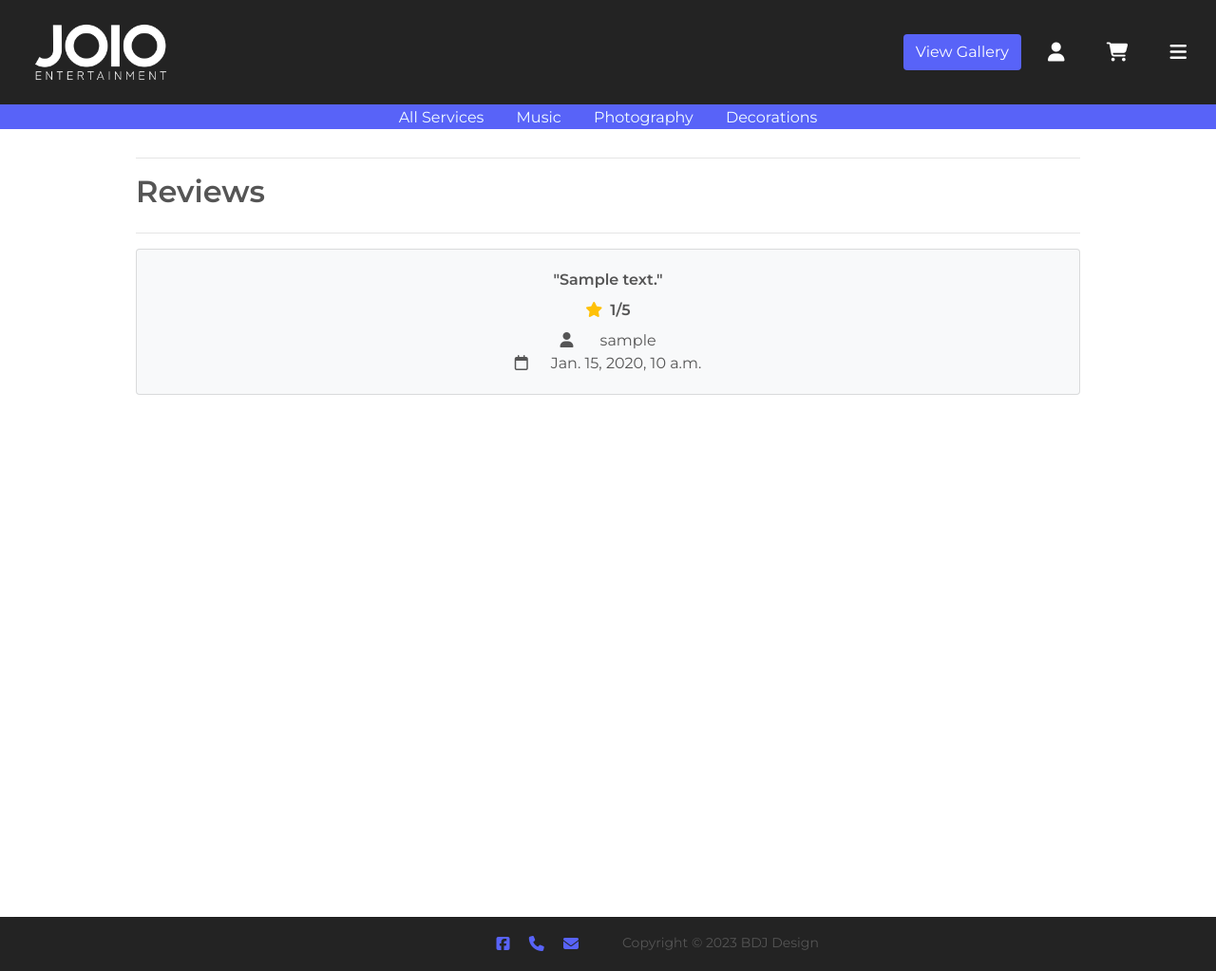
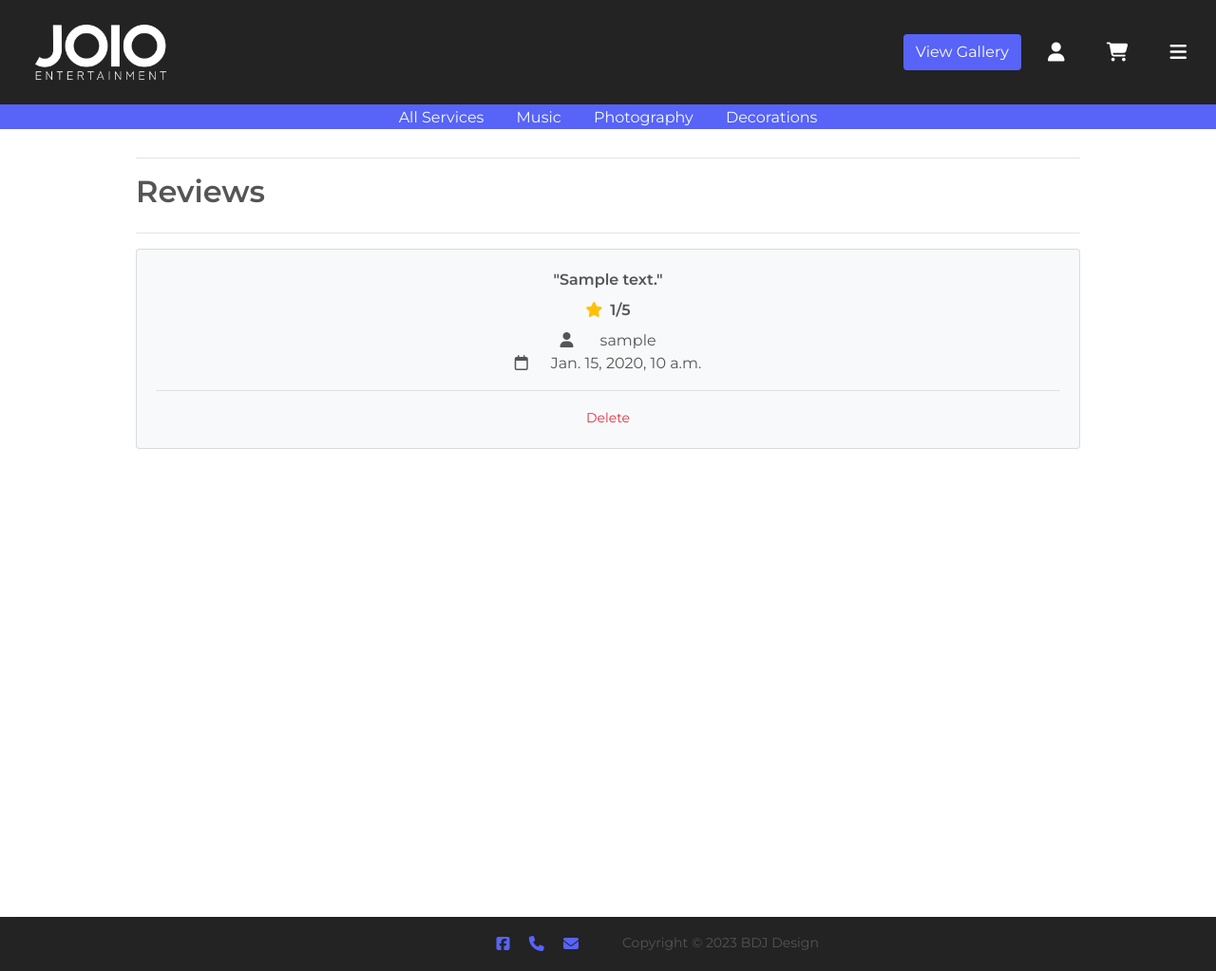
Before and after one commit to danielj314/joio-entertainment, a Django app: page /reviews/ in a window 1280 px wide. Shown: the whole page at 95% size. Run offline with Django 3.2, Linux system fonts and the light colour scheme; a user stored in the database is signed in; tables that the repository leaves empty hold one stand-in row (values such as "Sample post"); some libraries are stand-ins or nearby versions.

Commit message:
Added ability to delete reviews

```diff
--- a/reviews/templates/reviews/reviews.html
+++ b/reviews/templates/reviews/reviews.html
@@ -34,6 +34,13 @@
       <div class="font-weight-bold mb-2"><i class="fa-solid fa-star mr-2 text-warning"></i>{{ review.review_rating }}/5</div>
       <div><i class="fa-solid fa-user mr-4"></i> {{ review.review_author }}</div>
       <div><i class="fa-regular fa-calendar mr-4"></i>{{ review.review_date }}</div>
+      <hr>
+      {% if request.user == review.review_author or request.user.is_superuser %}
+                        <small>
+                            <!-- <a href="">Edit</a> |  -->
+                            <a class="text-danger" href="{% url 'delete_review' review.id %}">Delete</a>
+                        </small>
+                    {% endif %}
     </div>
   </div>
   {% endfor %}
--- a/reviews/urls.py
+++ b/reviews/urls.py
@@ -5,5 +5,6 @@ urlpatterns = [
     path('', views.reviews, name='reviews'),
     path('review_form', views.review_form, name='review_form'),
     path('submit_review', views.submit_review, name='submit_review'),
+    path('delete/<int:review_id>/', views.delete_review, name='delete_review'),
 
 ]
--- a/reviews/views.py
+++ b/reviews/views.py
@@ -79,3 +79,20 @@ def submit_review(request):
             Please try adding your review again.')
 
     return render(request, 'reviews/review_form.html')
+
+
+@login_required
+def delete_review(request, review_id):
+    """ Delete a review """
+    review = get_object_or_404(Review, id=review_id)
+
+    # Allow superuser or author of review to delete
+    if not (request.user.is_superuser or review.review_author == request.user):
+        messages.error(request, 'Sorry, you are not authorized to delete this review.')
+        return redirect(reverse('reviews'))
+
+    review.delete()
+
+    messages.success(request, f'Review has been deleted!')
+
+    return redirect(reverse('reviews'))
```
